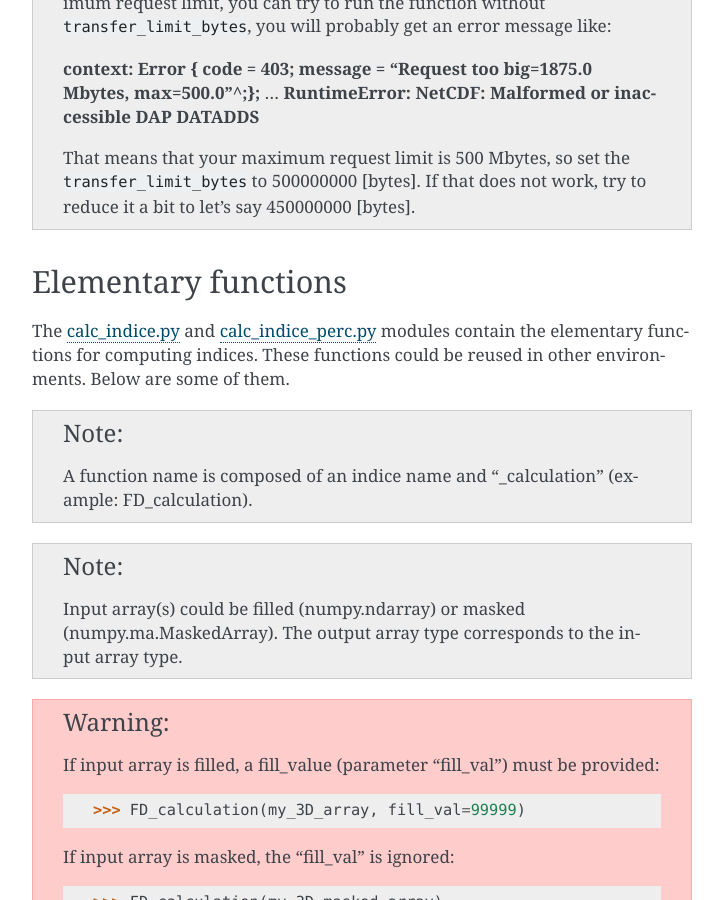
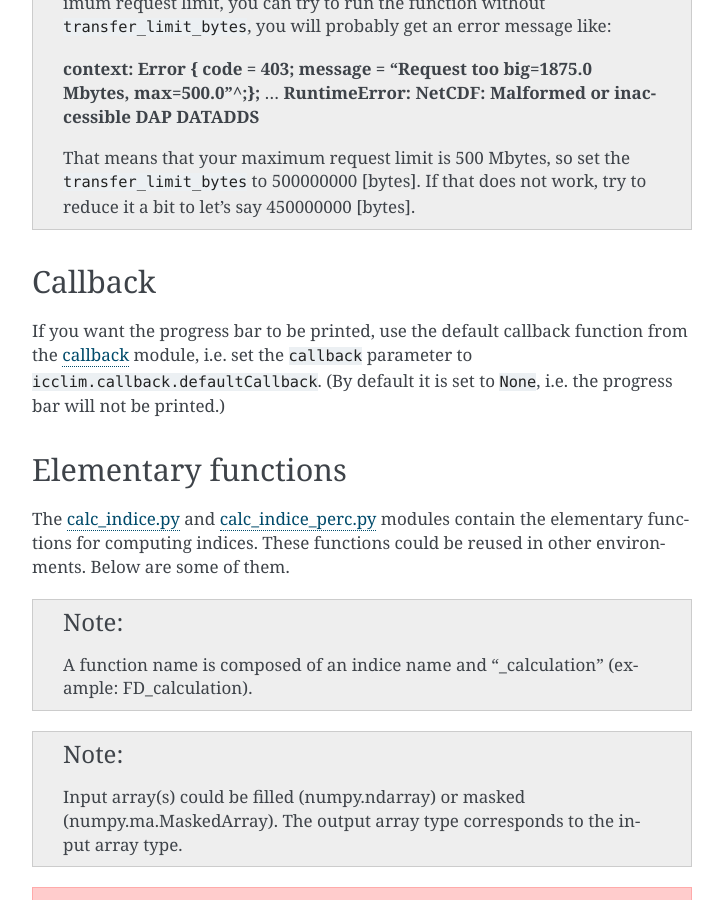
Before and after one commit to cerfacs-globc/icclim, a Sphinx documentation site: the page built from icclim/icclim_doc/source/python_api.rst, in a window 1280 px wide and 900 px high, scrolled down 4448 px. Shown: the whole window, without its empty margins (388-1111 px from the left). Built offline with Sphinx 7.4.7, drawn with Linux system fonts in a browser that asks for light colours.

Commit message:
doc changes

```diff
--- a/icclim/icclim_doc/source/python_api.rst
+++ b/icclim/icclim_doc/source/python_api.rst
@@ -223,6 +223,13 @@ The ``only_leap_years`` parameter selects which of two methods to use for calcul
 
 	That means that your maximum request limit is 500 Mbytes, so set the ``transfer_limit_bytes`` to 500000000 [bytes]. If that does not work, try to reduce it a bit to let's say 450000000 [bytes].
 
+Callback
+--------
+
+If you want the progress bar to be printed, use the default callback function from the `callback <https://github.com/tatarinova/icclim/blob/master/icclim/callback.py>`_ module, i.e.
+set the ``callback`` parameter to ``icclim.callback.defaultCallback``. (By default it is set to ``None``, i.e. the progress bar will not be printed.)
+
+
 Elementary functions
 --------------------
 
```
Also changed, not shown: 7 other files.
